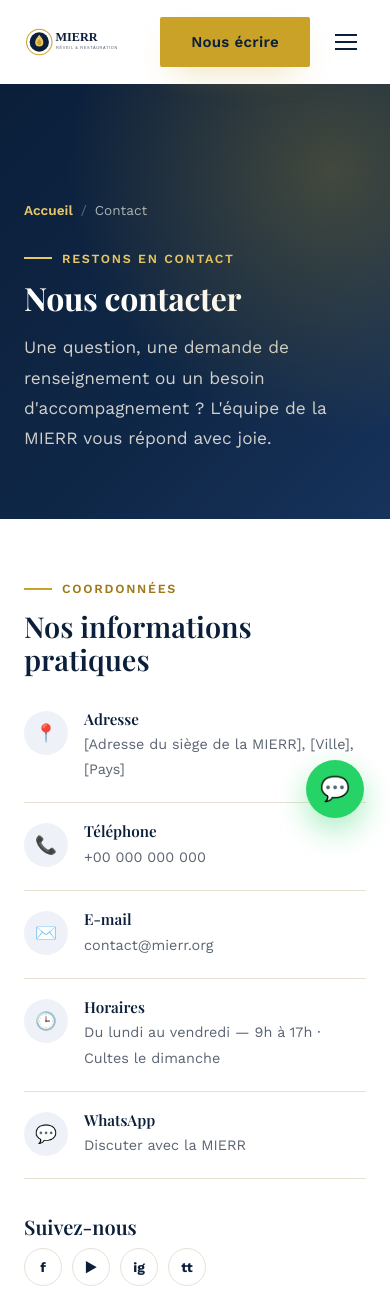
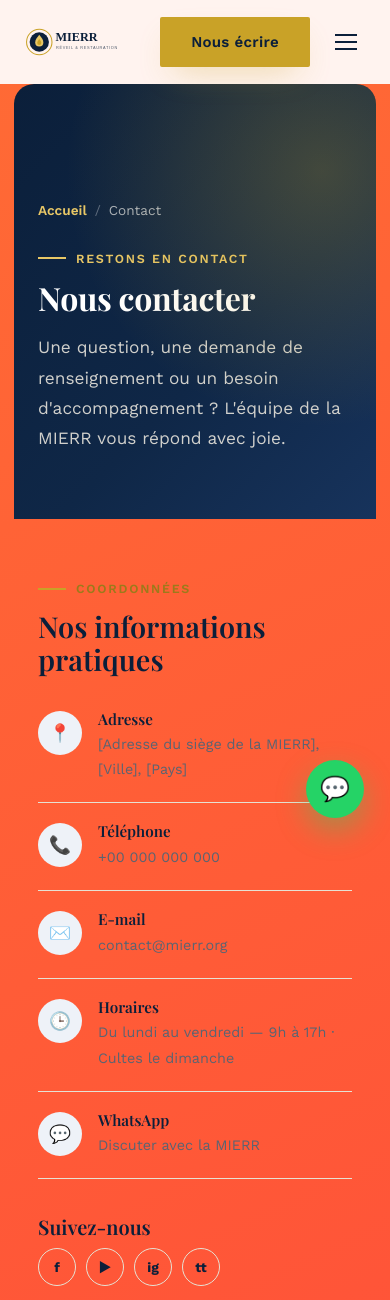
Before and after one commit to SORGHO-lang/La-MIERR, a PHP site: page /contact.html in a window 390 px wide. Shown: the top 1300 px of the page. Run offline with PHP 8.4, Linux system fonts and the light colour scheme.

Commit message:
Fond de page : dégradé signal rouge/orange (#FF6B35 → #FF1840)
- Le dégradé devient le fond de toutes les pages (body/html), visible en
  cadre continu tout du long de chaque page (gauche/droite + haut/bas).
- L'en-tête reste plein-bleed grâce à une marge négative compensant le
  cadre du <body>, sans rupture visuelle au moment où il devient sticky.
- Coins arrondis en haut du hero/bandeau-page et en bas du pied de page
  pour un rendu "panneau flottant" premium sur le dégradé.
- Aucun changement de couleur de texte : chaque section/carte garde son
  fond opaque existant (blanc/crème/bleu nuit), donc zéro impact sur la
  lisibilité — seul l'espace autour des panneaux révèle le dégradé.
- Vérifié en local (Playwright, reduced-motion) sur desktop et mobile,
  page d'accueil, départements et contact : aucun débordement horizontal,
  lisibilité intacte partout.

```diff
--- a/assets/css/style.css
+++ b/assets/css/style.css
@@ -39,6 +39,13 @@
   --blanc:#FFFFFF;
   --encre:#161A22;
 
+  /* Fond de page — dégradé signal (2026) */
+  --signal-1:#FF6B35;
+  --signal-2:#FF1840;
+  --degrade-signal:linear-gradient(155deg, var(--signal-1) 0%, var(--signal-2) 100%);
+  --cadre-v:14px;
+  --cadre-h:14px;
+
   --texte:#252A33;
   --texte-clair:#5B6472;
   --texte-inverse:#F3EFE4;
@@ -68,16 +75,23 @@
 
 /* ---------- 2. RÉINITIALISATION & BASE ---------- */
 *,*::before,*::after{box-sizing:border-box;}
-html{scroll-behavior:smooth; scroll-padding-top:calc(var(--entete-hauteur) + 16px);}
+html{scroll-behavior:smooth; scroll-padding-top:calc(var(--entete-hauteur) + 16px); background:var(--degrade-signal);}
 body{
   margin:0;
   font-family:var(--police-texte);
   color:var(--texte);
-  background:var(--blanc);
+  background:var(--degrade-signal);
+  min-height:100vh;
   -webkit-font-smoothing:antialiased;
   text-rendering:optimizeLegibility;
   overflow-x:hidden;
+  /* Le dégradé signal devient le fond de toutes les pages : il encadre le
+     contenu (blanc/crème) comme une bordure vivante, visible en continu du
+     haut au bas de chaque page. */
+  padding:var(--cadre-v) var(--cadre-h);
 }
+@media(min-width:640px){ body{ --cadre-v:20px; --cadre-h:20px; } }
+@media(min-width:1080px){ body{ --cadre-v:28px; --cadre-h:40px; } }
 img{max-width:100%; display:block; height:auto;}
 a{color:inherit; text-decoration:none;}
 ul{margin:0; padding:0; list-style:none;}
@@ -204,6 +218,8 @@ hr{border:none; border-top:1px solid var(--bordure); margin:2.5rem 0;}
   position:sticky; top:0; z-index:500; background:rgba(255,255,255,.92); backdrop-filter:blur(10px);
   border-bottom:1px solid transparent; transition:box-shadow var(--transition), border-color var(--transition), background var(--transition);
   height:var(--entete-hauteur);
+  /* Ramène l'en-tête plein-bleed malgré le cadre de dégradé du <body> */
+  margin:calc(-1 * var(--cadre-v)) calc(-1 * var(--cadre-h)) 0;
 }
 .entete.entete--flottant{box-shadow:var(--ombre-douce); border-color:var(--bordure);}
 .entete .conteneur{display:flex; align-items:center; justify-content:space-between; height:100%; gap:24px;}
@@ -243,6 +259,7 @@ hr{border:none; border-top:1px solid var(--bordure); margin:2.5rem 0;}
 /* Bannière de page (sous-pages) */
 .bandeau-page{
   position:relative; padding:150px 0 80px; background:linear-gradient(135deg,var(--bleu-nuit),var(--bleu-profond) 60%,var(--bleu-moyen)); color:#fff; overflow:hidden;
+  border-radius:20px 20px 0 0;
 }
 .bandeau-page::before{content:''; position:absolute; inset:0; background:radial-gradient(circle at 85% 20%, rgba(201,162,39,.28), transparent 55%); pointer-events:none;}
 .bandeau-page .eyebrow{color:var(--or-clair);}
@@ -253,7 +270,7 @@ hr{border:none; border-top:1px solid var(--bordure); margin:2.5rem 0;}
 .bandeau-page .fil-ariane a{color:var(--or-clair);}
 
 /* ---------- 6. PIED DE PAGE ---------- */
-.pied{background:var(--encre); color:rgba(243,239,228,.75); padding:80px 0 0;}
+.pied{background:var(--encre); color:rgba(243,239,228,.75); padding:80px 0 0; border-radius:0 0 20px 20px; overflow:hidden;}
 .pied-grille{display:grid; gap:48px; grid-template-columns:1fr; padding-bottom:56px; border-bottom:1px solid rgba(255,255,255,.1);}
 .pied-logo img{height:48px; margin-bottom:18px; filter:brightness(0) invert(1);}
 .pied p{color:rgba(243,239,228,.65); font-size:.92rem;}
@@ -270,7 +287,7 @@ hr{border:none; border-top:1px solid var(--bordure); margin:2.5rem 0;}
 @media(min-width:640px){.pied-grille{grid-template-columns:1.4fr 1fr 1fr 1fr;} .pied-bas{flex-direction:row; justify-content:space-between; align-items:center;}}
 
 /* ---------- 7. HÉROS & SECTIONS ---------- */
-.hero{position:relative; min-height:92vh; display:flex; align-items:center; color:#fff; overflow:hidden; background:var(--bleu-nuit);}
+.hero{position:relative; min-height:92vh; display:flex; align-items:center; color:#fff; overflow:hidden; background:var(--bleu-nuit); border-radius:20px 20px 0 0;}
 .hero-fond{position:absolute; inset:0; z-index:0;}
 .hero-fond img{width:100%; height:100%; object-fit:cover; opacity:.55;}
 .hero-fond::after{content:''; position:absolute; inset:0; background:linear-gradient(180deg, rgba(11,31,58,.55) 0%, rgba(11,31,58,.78) 55%, rgba(11,31,58,.96) 100%);}
```
